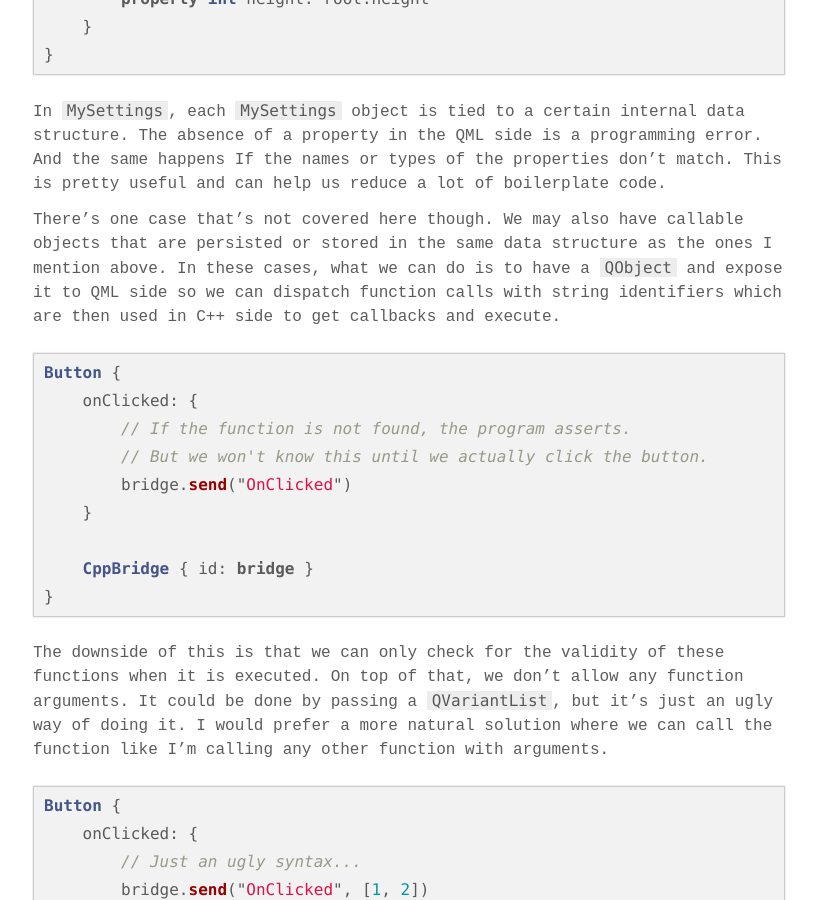
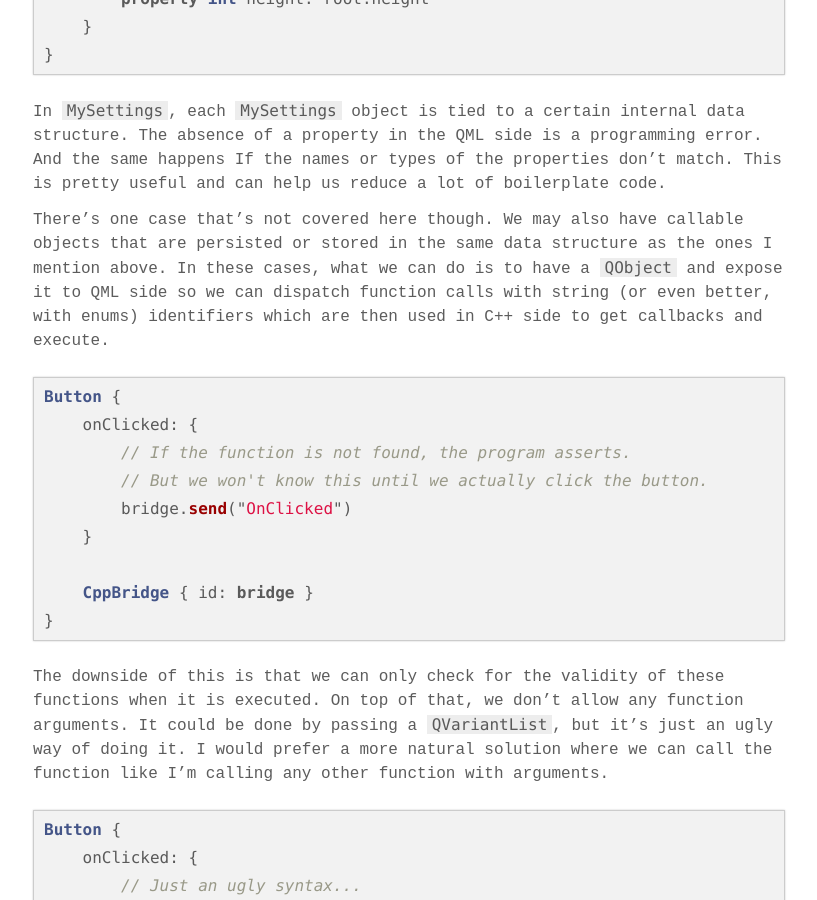
Before and after one commit to Furkanzmc/furkanzmc.github.io, a Jekyll site: the page built from _posts/2021-02-22-create-dynamic-functions-in-qml.md, in a window 1280 px wide and 900 px high, scrolled down 769 px. Shown: the whole window, without its empty margins (231-1048 px from the left). Built offline with Jekyll 4.4.1, drawn with Linux system fonts in a browser that asks for light colours; some web fonts are replaced.

Commit message:
Update 2021-02-22-create-dynamic-functions-in-qml

````diff
--- a/_posts/2021-02-22-create-dynamic-functions-in-qml.md
+++ b/_posts/2021-02-22-create-dynamic-functions-in-qml.md
@@ -38,7 +38,8 @@ the properties don't match. This is pretty useful and can help us reduce a lot o
 There's one case that's not covered here though. We may also have callable objects that are
 persisted or stored in the same data structure as the ones I mention above. In these cases, what we
 can do is to have a `QObject` and expose it to QML side so we can dispatch function calls
-with string identifiers which are then used in C++ side to get callbacks and execute.
+with string (or even better, with enums) identifiers which are then used in C++ side to get
+callbacks and execute.
 
 ```qml
 Button {
````
